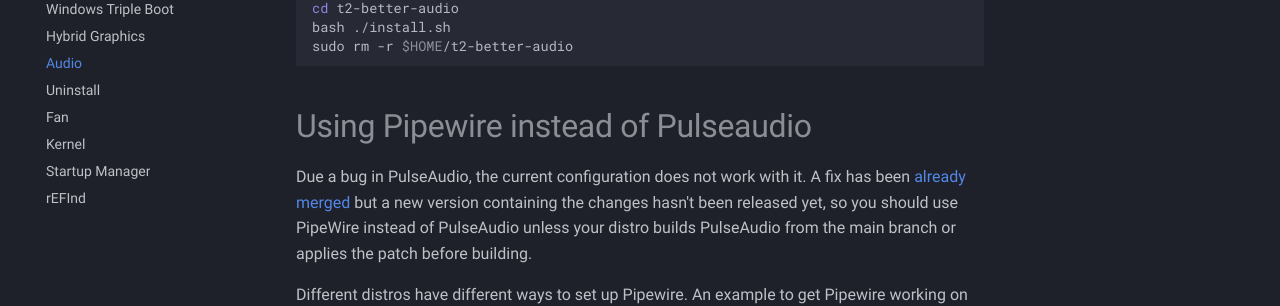
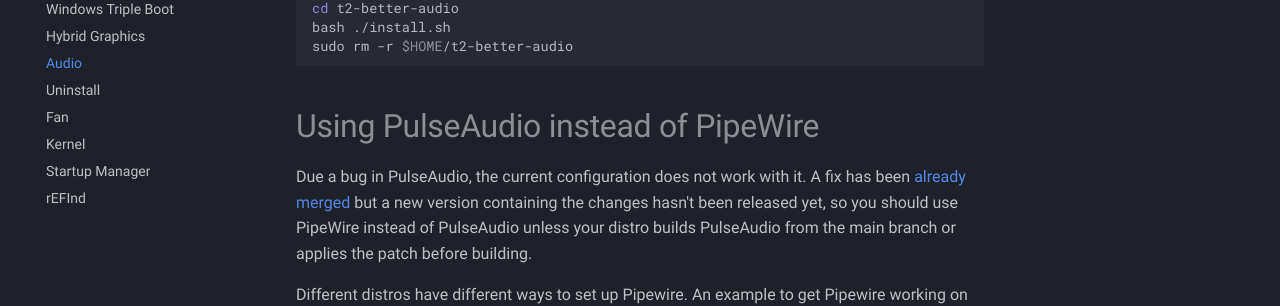
Before and after one commit to t2linux/wiki, an MkDocs documentation site: the page built from docs/guides/audio-config.md, in a window 1280 px wide and 900 px high, scrolled down 1149 px. Shown: the part 153-459 px from the top of the window. Built offline with MkDocs 1.6.1 and Material for MkDocs 9.7.7, drawn with Linux system fonts in a browser that asks for light colours; comment, search, counter and statistics services are not loaded.

````diff
--- a/docs/guides/audio-config.md
+++ b/docs/guides/audio-config.md
@@ -31,7 +31,7 @@ bash ./install.sh
 sudo rm -r $HOME/t2-better-audio
 ```
 
-# Using Pipewire instead of Pulseaudio
+# Using PulseAudio instead of PipeWire
 
 Due a bug in PulseAudio, the current configuration does not work with it. A fix has been [already merged](https://gitlab.freedesktop.org/pulseaudio/pulseaudio/-/merge_requests/596) but a new version containing the changes hasn't been released yet, so you should use PipeWire instead of PulseAudio unless your distro builds PulseAudio from the main branch or applies the patch before building.
 
````
